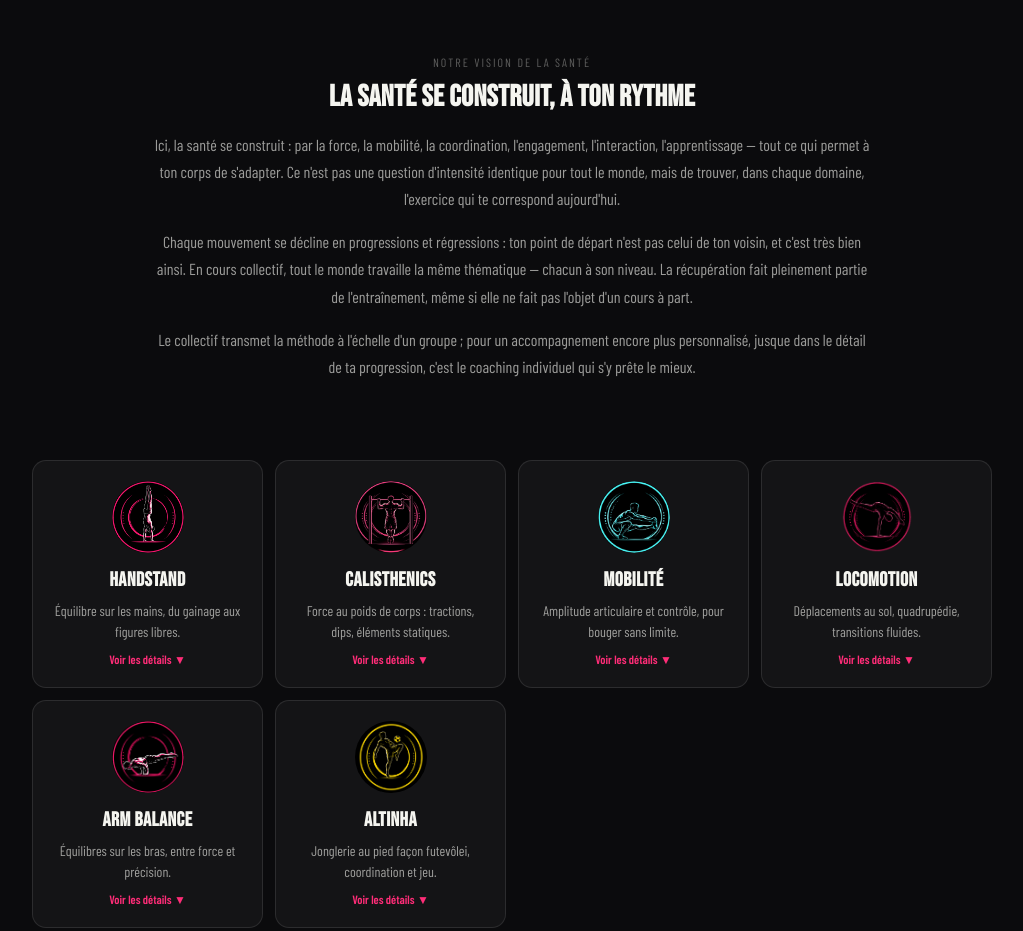
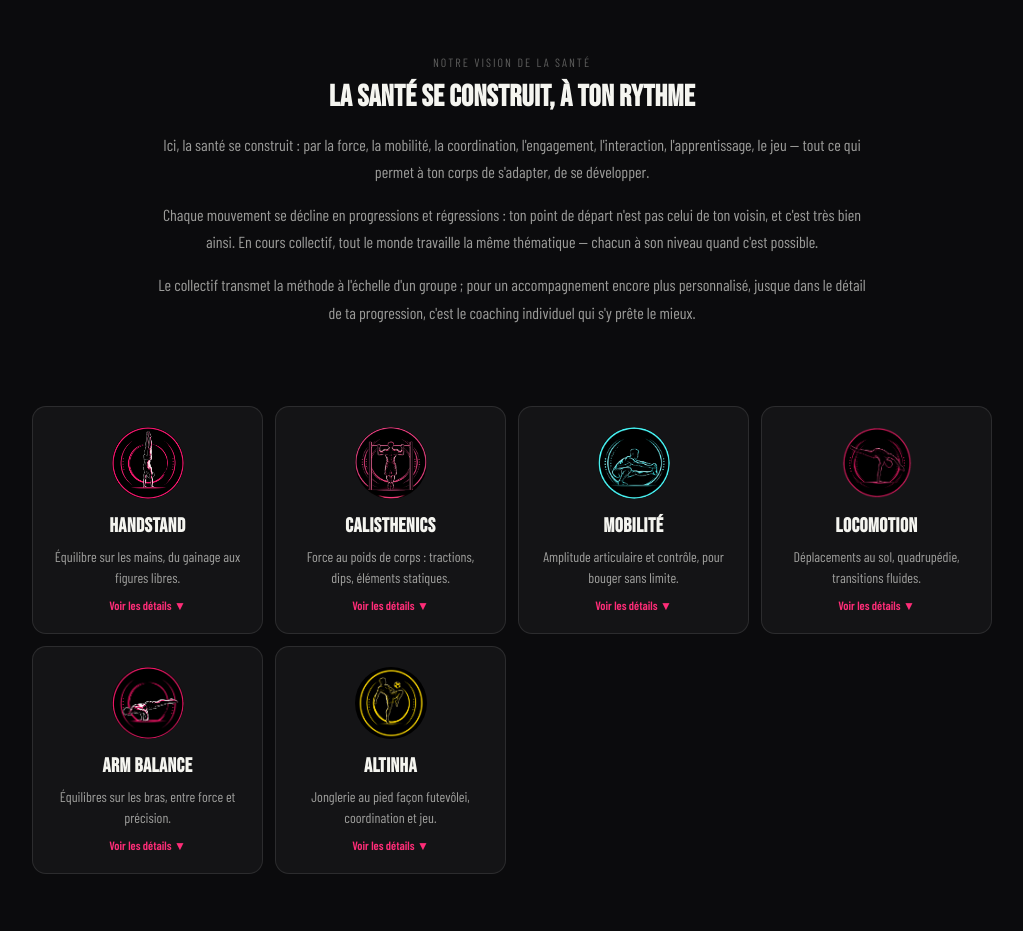
Before and after one commit to MovementPracticeBordeaux/mpb-booking, a Next.js app: page / in a window 1280 px wide. Shown: the part 1260-2191 px from the top of the page, without its empty margins (128-1151 px from the left). Built offline with nearby package versions, Linux system fonts and the light colour scheme; no server answers; a web font is replaced by a local one.

Commit message:
Texte final validé pour 'Notre vision de la santé' (page d'accueil)

```diff
--- a/app/page.tsx
+++ b/app/page.tsx
@@ -134,14 +134,12 @@ export default function AccueilPage() {
         </h2>
         <p style={{ color: COULEURS.texteAtt, lineHeight: 1.7, marginBottom: 12 }}>
           Ici, la santé se construit : par la force, la mobilité, la coordination, l'engagement, l'interaction,
-          l'apprentissage — tout ce qui permet à ton corps de s'adapter. Ce n'est pas une question d'intensité
-          identique pour tout le monde, mais de trouver, dans chaque domaine, l'exercice qui te correspond aujourd'hui.
+          l'apprentissage, le jeu — tout ce qui permet à ton corps de s'adapter, de se développer.
         </p>
         <p style={{ color: COULEURS.texteAtt, lineHeight: 1.7, marginBottom: 12 }}>
           Chaque mouvement se décline en progressions et régressions : ton point de départ n'est pas celui de ton
           voisin, et c'est très bien ainsi. En cours collectif, tout le monde travaille la même thématique — chacun
-          à son niveau. La récupération fait pleinement partie de l'entraînement, même si elle ne fait pas l'objet
-          d'un cours à part.
+          à son niveau quand c'est possible.
         </p>
         <p style={{ color: COULEURS.texteAtt, lineHeight: 1.7 }}>
           Le collectif transmet la méthode à l'échelle d'un groupe ; pour un accompagnement encore plus personnalisé,
```
